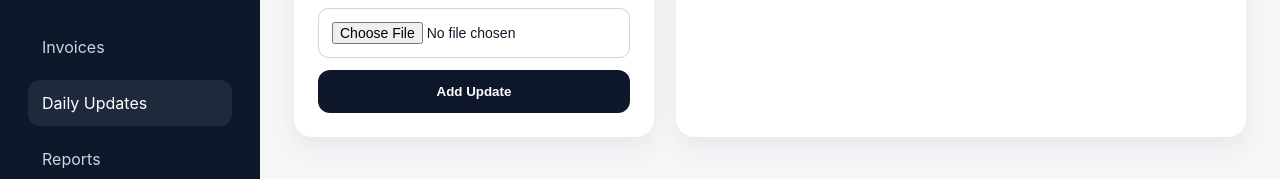
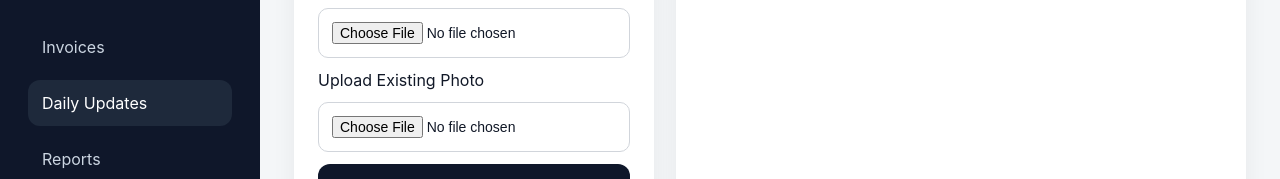
Before and after one commit to Priyansh9121/Construction-Portal, a React (Vite) app in the folder frontend/: page /daily-site-updates in a window 1280 px wide. Shown: the part 490-669 px from the top of the page. Built offline with nearby package versions, Linux system fonts and the light colour scheme; no server answers; sample sign-in values are in the browser's storage.

Commit message:
Add camera and gallery options for daily updates

```diff
--- a/frontend/src/App.jsx
+++ b/frontend/src/App.jsx
@@ -294,9 +294,13 @@ function App() {
     const form = e.target;
     let photoUrl = null;
 
-    if (form.photo.files[0]) {
+    const selectedPhoto =
+      form.camera_photo.files[0] ||
+      form.gallery_photo.files[0];
+
+    if (selectedPhoto) {
       const formData = new FormData();
-      formData.append("photo", form.photo.files[0]);
+      formData.append("photo", selectedPhoto);
 
       const uploadRes = await uploadSitePhoto(formData);
       photoUrl = uploadRes.fileUrl;
--- a/frontend/src/pages/DailySiteUpdatesPage.jsx
+++ b/frontend/src/pages/DailySiteUpdatesPage.jsx
@@ -40,10 +40,18 @@ function DailySiteUpdatesPage({
           <label>Take Site Photo</label>
 
           <input
-            name="photo"
+            name="camera_photo"
             type="file"
             accept="image/*"
             capture="environment"
+          />
+
+          <label>Upload Existing Photo</label>
+
+          <input
+            name="gallery_photo"
+            type="file"
+            accept="image/*"
           />
 
           <button type="submit">Add Update</button>
```
